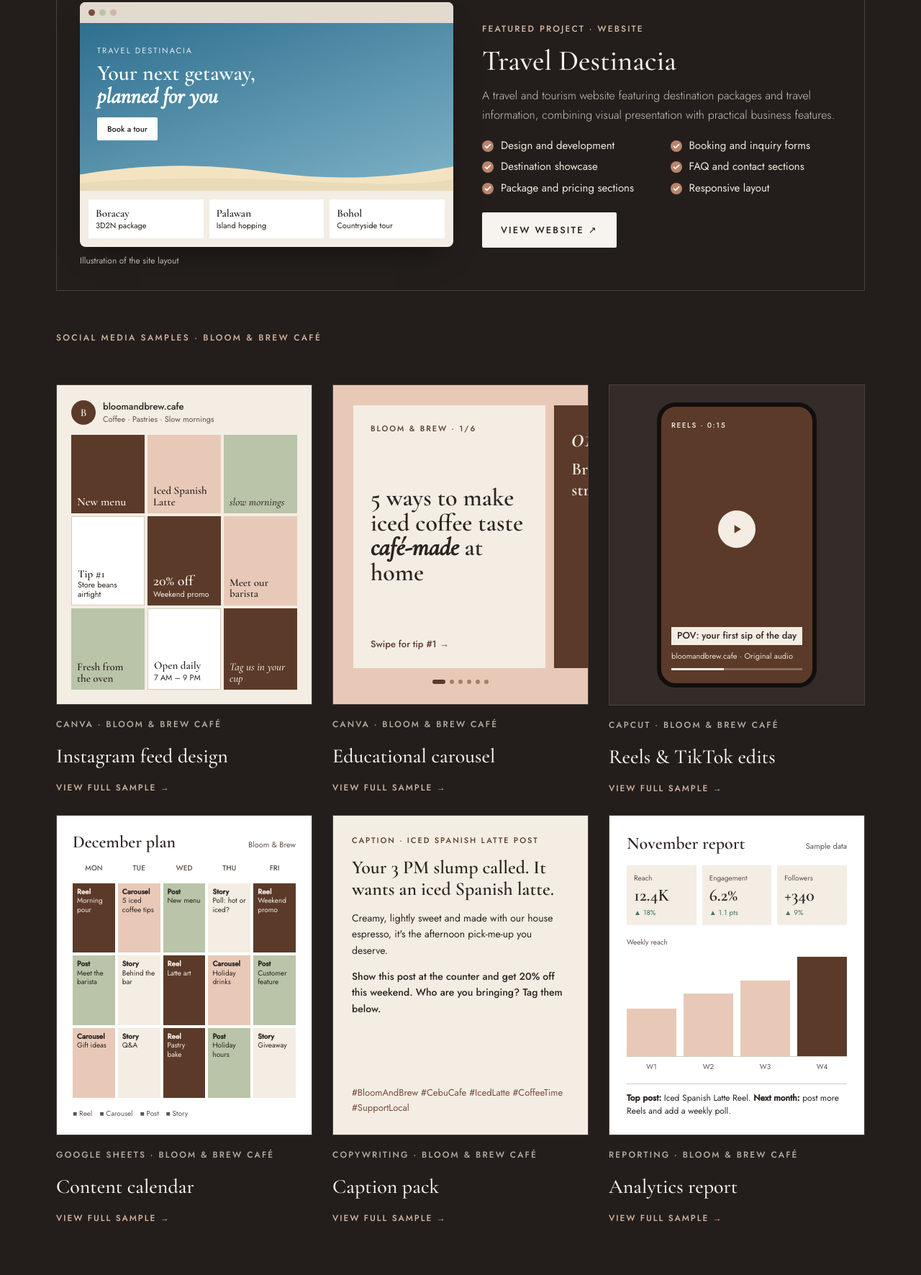
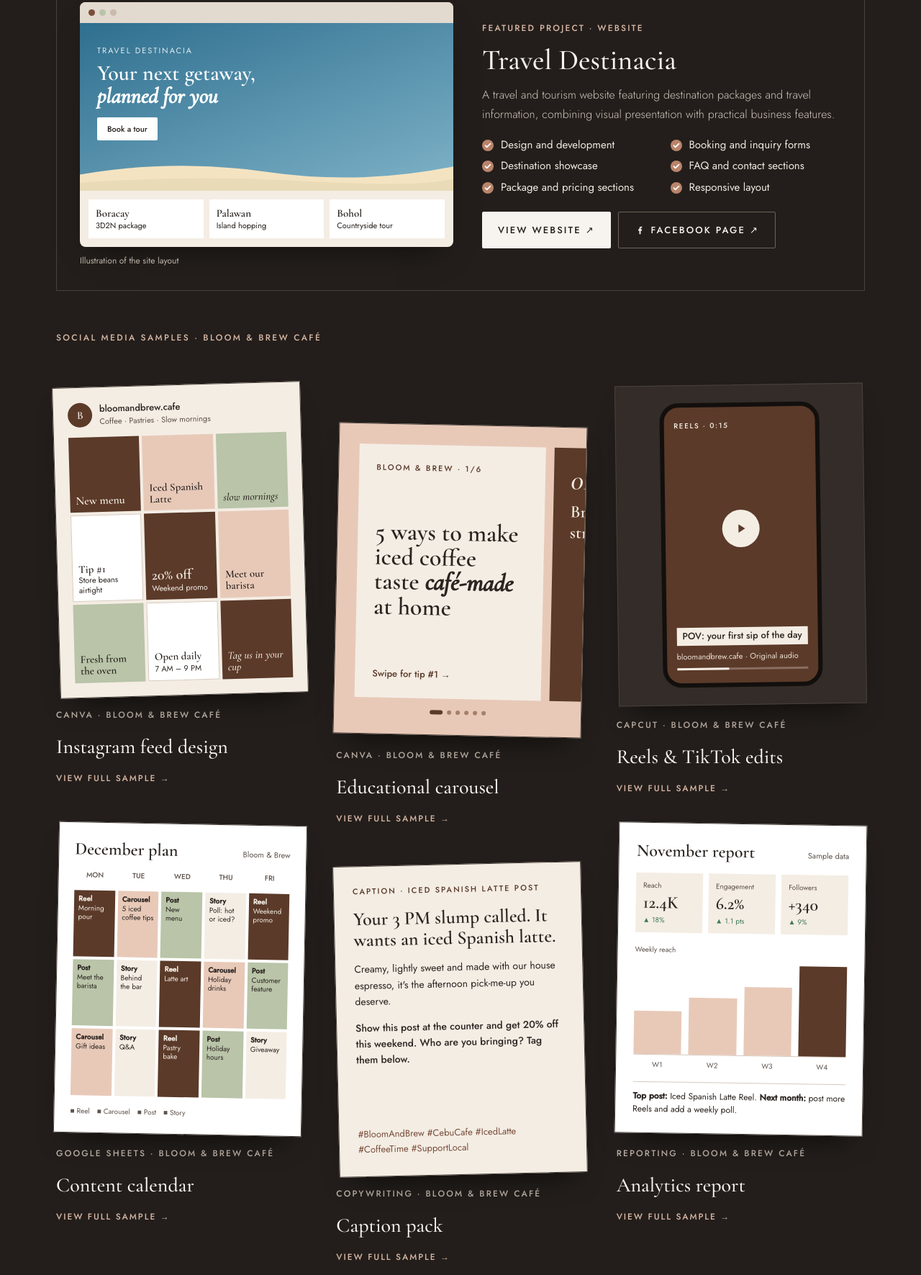
Before and after one commit to bariljeselle-ux/jeselle-portfolio, a website: page public/index.html in a window 1280 px wide. Shown: the part 1169-2940 px from the top of the page at 72% size. Drawn offline with nearby package versions, Linux system fonts and the light colour scheme; no server answers.

Commit message:
Selected work: collage layout on desktop, swipe row on phones; Travel Destinacia Facebook link
Co-Authored-By: Claude Opus 5.5 <noreply@anthropic.com>
Claude-Session: https://claude.ai/code/session_01CjfTVYxV4eFRuXUQnpjvJY

```diff
--- a/public/index.html
+++ b/public/index.html
@@ -115,6 +115,29 @@ img,video{max-width:100%}
 .rdin{display:grid;grid-template-columns:minmax(0,1.3fr) minmax(0,1fr);gap:24px;animation:fadeSlide .3s ease}
 .rh{margin:0 0 10px;font-size:11px;font-weight:500;letter-spacing:.18em;text-transform:uppercase;color:#6E625A}
 .rwhy{background:#EFE8DF;padding:16px 18px;border-left:3px solid #7A4E3A}
+/* Selected work: pinned-collage look (desktop) and swipe row (phone) */
+.projlinks{display:flex;flex-wrap:wrap;gap:10px;align-self:flex-start}.pl{display:inline-flex;align-items:center;gap:8px;text-decoration:none;padding:15px 22px;border-radius:2px;font-size:13px;font-weight:500;letter-spacing:.16em;text-transform:uppercase;min-height:44px;transition:background .2s,color .2s}.pl.solid{background:#F7F3EE;color:#231E1B}.pl.solid:hover{background:#fff}.pl.ghost{border:1px solid #6E625A;color:#F7F3EE}.pl.ghost:hover{border-color:#F7F3EE}.pl:focus-visible{outline:2px solid #D9B8A6;outline-offset:3px}
+.swipehint{display:none;margin:-26px 0 -22px;font-size:12px;letter-spacing:.14em;text-transform:uppercase;color:#BDB2A8}
+.collage>a>div:first-child{box-shadow:0 22px 40px -22px rgba(0,0,0,.75);transition:transform .35s cubic-bezier(.2,.7,.2,1),box-shadow .35s}
+.collage>a:hover>div:first-child,.collage>a:focus-visible>div:first-child{transform:rotate(0deg) translateY(-6px) scale(1.015)!important;box-shadow:0 34px 60px -24px rgba(0,0,0,.85)}
+@media(min-width:900px){
+ .collage{grid-template-columns:repeat(3,minmax(0,1fr))!important;gap:40px 44px!important;padding-bottom:40px}
+ .collage>a:nth-child(3n+2){transform:translateY(56px)}
+ .collage>a:nth-child(1)>div:first-child{transform:rotate(-1.6deg)}
+ .collage>a:nth-child(2)>div:first-child{transform:rotate(1.2deg)}
+ .collage>a:nth-child(3)>div:first-child{transform:rotate(-.8deg)}
+ .collage>a:nth-child(4)>div:first-child{transform:rotate(1.1deg)}
+ .collage>a:nth-child(5)>div:first-child{transform:rotate(-1.3deg)}
+ .collage>a:nth-child(6)>div:first-child{transform:rotate(.9deg)}
+}
+@media(max-width:899px){
+ .swipehint{display:block}
+ .collage{display:flex!important;overflow-x:auto;scroll-snap-type:x mandatory;gap:18px!important;margin:0 -28px;padding:6px 28px 18px;scrollbar-width:none;-webkit-overflow-scrolling:touch}
+ .collage::-webkit-scrollbar{display:none}
+ .collage>a{flex:0 0 min(78vw,340px);scroll-snap-align:center}
+}
+@media(prefers-reduced-motion:reduce){.collage>a>div:first-child{transition:none}}
+
 .addons{background:#F7F3EE;border:1px solid #E2D9CF;padding:22px 24px;max-width:820px}.addons h3{margin:0 0 8px;font-family:'Cormorant Garamond',serif;font-weight:600;font-size:28px}.addons table{width:100%;border-collapse:collapse;font-size:15px}.addons td{padding:9px 0;border-bottom:1px dashed #E2D9CF;vertical-align:top}.addons td:last-child{text-align:right;white-space:nowrap;padding-left:14px;font-weight:500;color:#7A4E3A}.addons p{margin:10px 0 0;font-size:13px;color:#6E625A}@media(max-width:600px){.addons{padding:18px 16px}.addons td:last-child{white-space:normal;width:40%}}
 .rprice{grid-column:1/-1;border-top:1px solid #E2D9CF;padding-top:14px}.rprice table{width:100%;border-collapse:collapse;font-size:15px}.rdetail .rprice td{background:transparent;padding:8px 0!important;border-bottom:1px dashed #E2D9CF;vertical-align:top}.rdetail .rprice td:last-child{text-align:right;white-space:nowrap;padding-left:14px!important;font-weight:500;color:#7A4E3A}.rpn{margin:10px 0 0;font-size:13px;color:#6E625A}
 .rwhy p:not(.rh){margin:0 0 12px;font-size:15px;line-height:1.6;color:#231E1B}
@@ -407,11 +430,12 @@ button[data-prev]:disabled,button[data-next]:disabled{opacity:.35;cursor:default
 <p style="margin: 0; font-size: 16px; font-weight: 300; line-height: 1.7; color: #CFC5BC">A travel and tourism website featuring destination packages and travel information, combining visual presentation with practical business features.</p>
 <ul class="ticks light" style="columns:2;column-gap:24px"><li>Design and development</li><li>Destination showcase</li><li>Package and pricing sections</li><li>Booking and inquiry forms</li><li>FAQ and contact sections</li><li>Responsive layout</li></ul>
 <!-- EDIT LATER: Travel Destinacia website link -->
-<a href="https://travel-destinacia.netlify.app" target="_blank" rel="noopener" style="align-self: flex-start; background: #F7F3EE; color: #231E1B; text-decoration: none; padding: 15px 26px; border-radius: 2px; font-size: 13px; font-weight: 500; letter-spacing: 0.16em; text-transform: uppercase">View website ↗</a>
+<div class="projlinks"><a href="https://travel-destinacia.netlify.app" target="_blank" rel="noopener" class="pl solid">View website ↗</a><a href="https://www.facebook.com/traveldestinaciatravelandtours" target="_blank" rel="noopener" class="pl ghost"><svg width="15" height="15" viewBox="0 0 24 24" aria-hidden="true"><path fill="currentColor" d="M13.5 21v-7.5h2.5l.4-3h-2.9V8.6c0-.9.3-1.5 1.5-1.5h1.5V4.4c-.3 0-1.2-.1-2.2-.1-2.2 0-3.8 1.4-3.8 3.9v2.3H8v3h2.5V21z"/></svg>Facebook page ↗</a></div>
 </div>
 </div>
 <p style="margin: 0; font-size: 12px; font-weight: 500; letter-spacing: 0.2em; text-transform: uppercase; color: #D9B8A6">Social media samples · Bloom &amp; Brew Café</p>
-<div style="display: grid; grid-template-columns: repeat(auto-fit, minmax(300px, 1fr)); gap: 28px">
+<p class="swipehint" aria-hidden="true">Swipe to see more →</p>
+<div class="collage" style="display: grid; grid-template-columns: repeat(auto-fit, minmax(300px, 1fr)); gap: 28px">
 <a href="#m-feed" style="display: flex; flex-direction: column; gap: 18px; text-decoration: none; color: #F7F3EE">
 <div style="aspect-ratio: 4 / 5; background: #F4EDE4; border: 1px solid #4A413B; padding: 20px; box-sizing: border-box; display: flex; flex-direction: column; gap: 14px; color: #2B2420">
 <div style="display: flex; align-items: center; gap: 10px">
```
